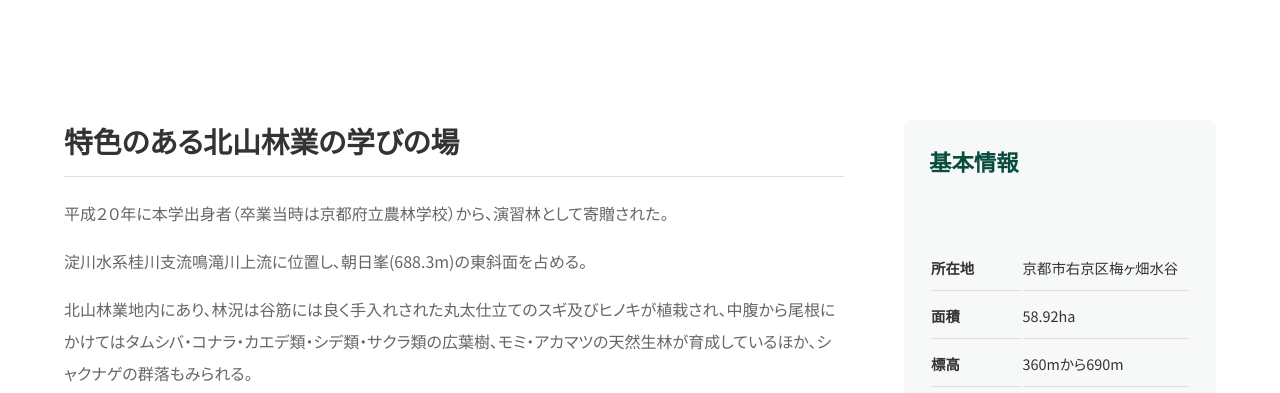
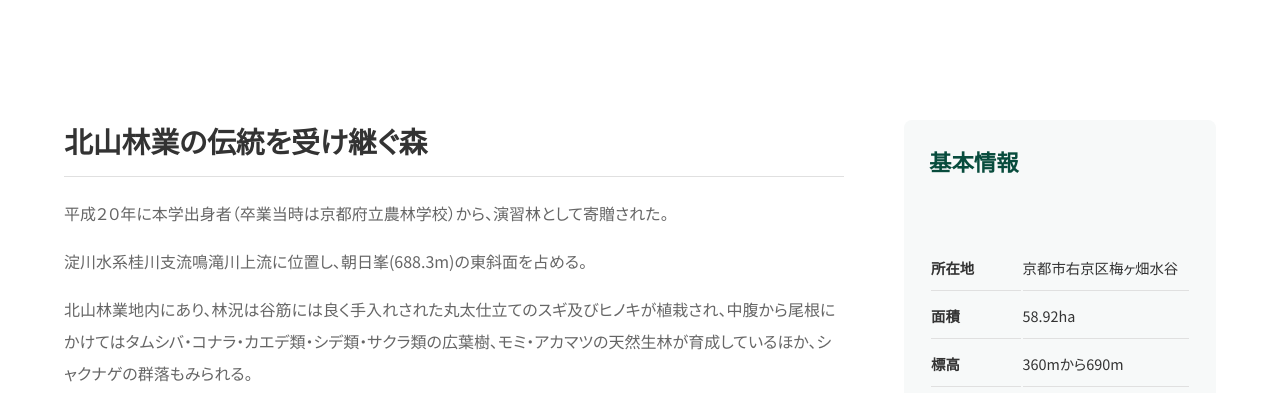
Before and after one commit to lover-of-the-forest/universityforest, a plain HTML site: page umegahata.html in a window 1280 px wide. Shown: the part 407-800 px from the top of the page. Drawn offline with Linux system fonts and the light colour scheme.

Commit message:
Update umegahata.html

```diff
--- a/umegahata.html
+++ b/umegahata.html
@@ -66,7 +66,7 @@
         <div class="content-section">
             <div class="container detail-container">
                 <div class="main-content">
-                    <h2>特色のある北山林業の学びの場</h2>
+                    <h2>北山林業の伝統を受け継ぐ森</h2>
                     <p>平成２０年に本学出身者（卒業当時は京都府立農林学校）から、演習林として寄贈された。</p>
                     <p>淀川水系桂川支流鳴滝川上流に位置し、朝日峯(688.3m)の東斜面を占める。</p>
  <p>北山林業地内にあり、林況は谷筋には良く手入れされた丸太仕立てのスギ及びヒノキが植栽され、中腹から尾根にかけてはタムシバ・コナラ・カエデ類・シデ類・サクラ類の広葉樹、モミ・アカマツの天然生林が育成しているほか、シャクナゲの群落もみられる。</p>
```
